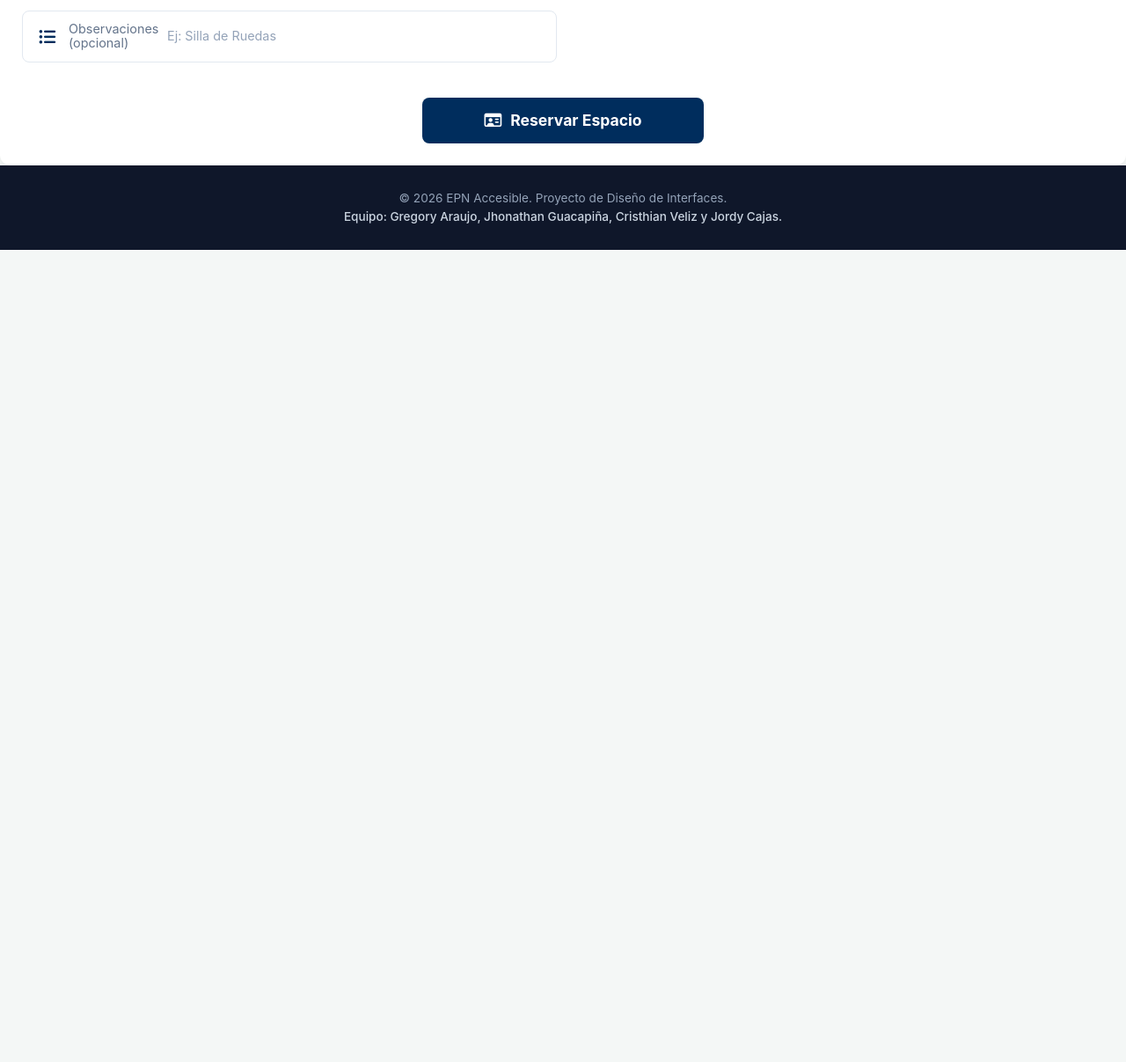
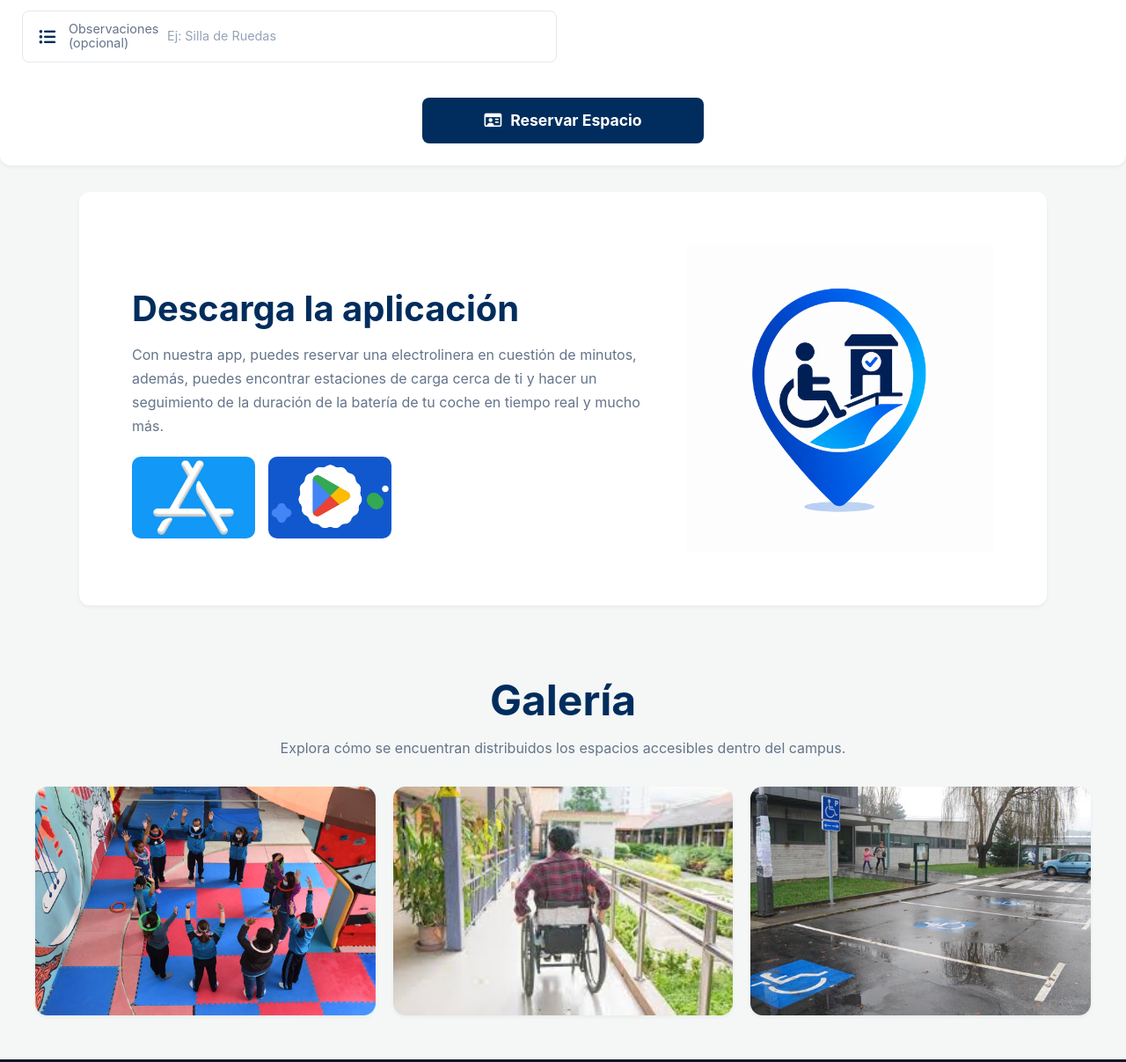
Before and after one commit to Jordy1199/Correcci-n-del-proyecto-de-DI, a plain HTML site: page index.html in a window 1280 px wide. Shown: the part 2369-3576 px from the top of the page at 88% size. Before the commit the page ends 2653 px from the top, so only its background shows below. Drawn offline with nearby package versions, Linux system fonts and the light colour scheme.

Commit message:
gallery butons

```diff
--- a/index.html
+++ b/index.html
@@ -219,6 +219,39 @@
         </section>
 
     </main>
+    <!-- Start - Section App -->
+    <section class="container app">
+        <div class="mobile">
+            <h2 class="mobile__title">Descarga la aplicación</h2>
+            <p class="mobile__description">Con nuestra app, puedes reservar una electrolinera en cuestión de minutos,
+                además, puedes encontrar estaciones de carga cerca de ti y hacer un seguimiento de la duración de la
+                batería de tu coche en tiempo real y mucho más.</p>
+            <div class="mobile__buttons">
+                <img src="./src/images/app1.jpeg" alt="PlayStore" loading="lazy">
+                <img src="./src/images/app2.jpg" alt="GooglePlay" loading="lazy">
+            </div>
+        </div>
+        <div class="mobile__img">
+            <img src="./src/images/im4.png" alt="Carmobile" loading="lazy">
+        </div>
+    </section>
+    <!-- End - Section App -->
+
+
+
+    <!-- Start - Section Gallery -->
+    <section class="gallery">
+            <h3 class="gallery__title">Galería</h3>
+            <p class="gallery__description">Explora cómo se encuentran distribuidos los espacios accesibles dentro del campus. </p>
+            <div class="gallery__images">
+                <img src="./src/images/im1.jpg" alt="Imagen 1">
+                <img src="./src/images/im2.jpg" alt="Imagen 2">
+                <img src="./src/images/im3.jpg" alt="Imagen 3">
+            </div>
+        </section>
+    <!-- End - Section Gallery -->
+
+
 
     <footer class="footer">
         <div class="footer-content">
--- a/src/css/styles.css
+++ b/src/css/styles.css
@@ -445,3 +445,150 @@ body {
         margin-top: 20px;
     }
 }
+/* ================= APP SECTION ================= */
+
+.app{
+    display: flex;
+    flex-direction: column;
+    align-items: center;
+    justify-content: center;
+    gap: 30px;
+    padding: 40px 20px;
+    background-color: var(--bg-white);
+    margin: 30px auto;
+    max-width: 1200px;
+    border-radius: 12px;
+    box-shadow: var(--shadow-sm);
+}
+
+.mobile{
+    text-align: center;
+    max-width: 600px;
+}
+
+.mobile__title{
+    font-size: 2rem;
+    color: var(--epn-blue);
+    margin-bottom: 15px;
+}
+
+.mobile__description{
+    color: var(--text-light);
+    line-height: 1.7;
+    font-size: 1rem;
+}
+
+.mobile__buttons{
+    display: flex;
+    justify-content: center;
+    gap: 15px;
+    flex-wrap: wrap;
+    margin-top: 20px;
+}
+
+.mobile__buttons img{
+    width: 140px;
+    border-radius: 10px;
+    transition: transform 0.3s;
+}
+
+.mobile__buttons img:hover{
+    transform: scale(1.05);
+}
+
+.mobile__img img{
+    width: 100%;
+    max-width: 350px;
+    height: auto;
+    display: block;
+}
+
+/* ================= GALLERY ================= */
+
+.gallery{
+    padding: 50px 20px;
+    text-align: center;
+    background-color: var(--bg-main);
+}
+
+.gallery__title{
+    margin: 0;
+    font-size: 2.5rem;
+    color: var(--epn-blue);
+}
+
+.gallery__description{
+    font-size: 1rem;
+    line-height: 1.6;
+    color: var(--text-light);
+    max-width: 700px;
+    margin: 15px auto 30px;
+}
+
+.gallery__images{
+    display: grid;
+    grid-template-columns: 1fr;
+    gap: 20px;
+    justify-items: center;
+}
+
+.gallery__images img{
+    width: 100%;
+    max-width: 320px;
+    height: 220px;
+    object-fit: cover;
+    border-radius: 14px;
+    box-shadow: var(--shadow-sm);
+    transition: transform 0.3s, box-shadow 0.3s;
+}
+
+.gallery__images img:hover{
+    transform: scale(1.03);
+    box-shadow: var(--shadow-md);
+}
+
+/* ================= TABLET ================= */
+
+@media (min-width: 768px){
+
+    .gallery__images{
+        grid-template-columns: repeat(2, 1fr);
+    }
+
+    .mobile__title{
+        font-size: 2.5rem;
+    }
+
+    .gallery__title{
+        font-size: 3rem;
+    }
+}
+
+/* ================= DESKTOP ================= */
+
+@media (min-width: 1024px){
+
+    .app{
+        flex-direction: row;
+        padding: 60px;
+    }
+
+    .mobile{
+        text-align: left;
+    }
+
+    .mobile__buttons{
+        justify-content: flex-start;
+    }
+
+    .gallery__images{
+        grid-template-columns: repeat(3, 1fr);
+        max-width: 1200px;
+        margin: 0 auto;
+    }
+
+    .gallery__images img{
+        max-width: 100%;
+        height: 260px;
+    }
+}
```
Also changed, not shown: src/images/app1.jpeg (added), src/images/app2.jpg (added), src/images/im1.jpg (added), src/images/im2.jpg (added), src/images/im3.jpg (added), src/images/im4.png (added).
